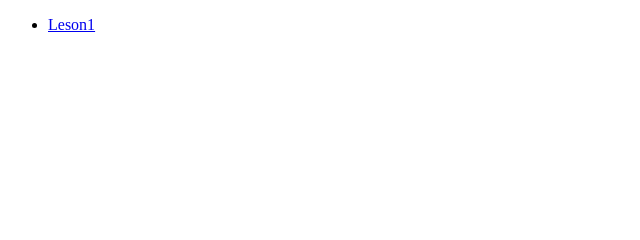
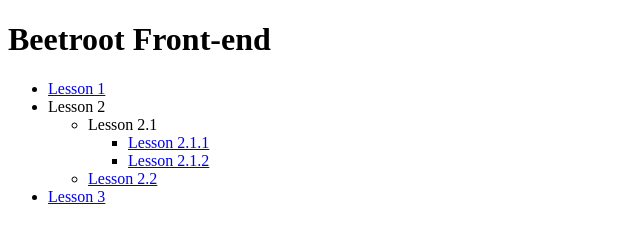
Before and after one commit to ilycher/ilycher.github.io, a plain HTML site: page index.html in a window 1280 px wide. Shown: the whole page, without its empty margins (0-640 px from the left). Drawn offline with Linux system fonts and the light colour scheme.

Commit message:
Update index.html

```diff
--- a/index.html
+++ b/index.html
@@ -1,13 +1,26 @@
 <!DOCTYPE html>
 <html lang="en">
 <head>
-    <meta charset="UTF-8">
-    <meta name="viewport" content="width=device-width, initial-scale=1.0">
-    <title>Lessons</title>
+  <meta charset="UTF-8">
+  <meta name="viewport" content="width=device-width, initial-scale=1.0">
+  <title>Beetroot</title>
 </head>
 <body>
-    <Ul>
-        <li><a href="https://github.com/ilycher/beetroot/blob/master/urok%201/index.html">Leson1</a></li>
-    </Ul>
+  <h1>Beetroot Front-end</h1>
+  <ul>
+    <li><a href="https://github.com/ilycher/beetroot/tree/master/urok%201">Lesson 1</a></li>
+    <li>Lesson 2
+      <ul>
+        <li>Lesson 2.1
+          <ul>
+            <li><a href="https://a1exalexander.github.io/beetroot-workspace/lesson-02/1">Lesson 2.1.1</a></li>
+            <li><a href="https://a1exalexander.github.io/beetroot-workspace/lesson-02/1/index2.html">Lesson 2.1.2</a></li>
+          </ul>
+        </li>
+        <li><a href="https://a1exalexander.github.io/beetroot-workspace/lesson-02/1/index2.html">Lesson 2.2</a></li>
+      </ul>
+    </li>
+    <li><a href="https://a1exalexander.github.io/beetroot-workspace/lesson-03">Lesson 3</a></li>
+  </ul>
 </body>
 </html>
```
